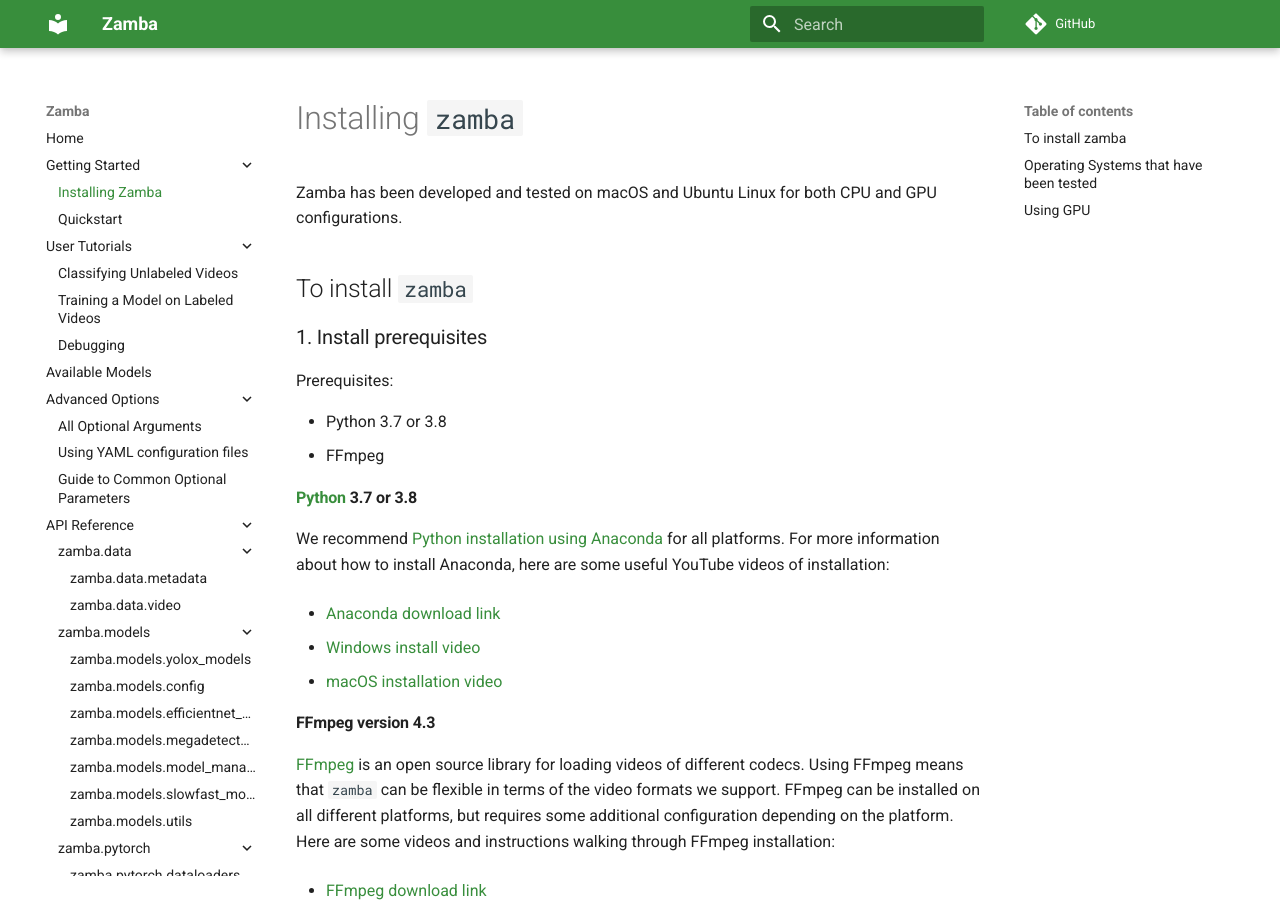
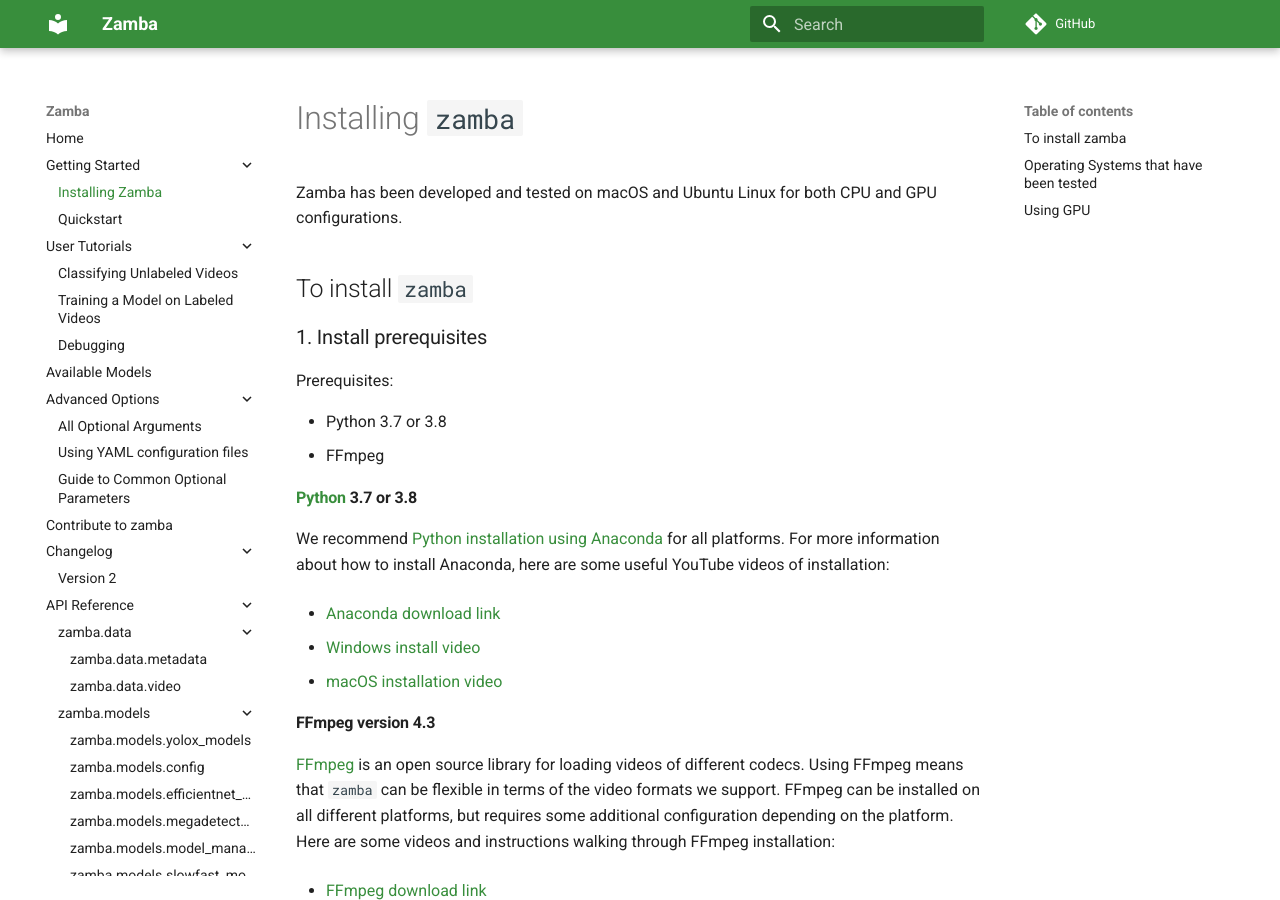
Before and after one commit to drivendataorg/zamba, an MkDocs documentation site: the page built from docs/docs/install.md, in a window 1280 px wide and 900 px high. Built offline with MkDocs 1.6.1 and Material for MkDocs 9.7.7, drawn with Linux system fonts in a browser that asks for light colours; comment, search, counter and statistics services are not loaded; the version menu is left out.

```diff
--- a/docs/mkdocs.yml
+++ b/docs/mkdocs.yml
@@ -26,6 +26,9 @@ nav:
       - All Optional Arguments: "configurations.md"
       - Using YAML configuration files: "yaml-config.md"
       - Guide to Common Optional Parameters: "extra-options.md"
+  - "Contribute to zamba": "contribute.md"
+  - "Changelog":
+      - Version 2: "v2_updates.md"
   - API Reference:
       - zamba.data:
           - zamba.data.metadata: "api-reference/data-metadata.md"
@@ -49,9 +52,6 @@ nav:
       - zamba.exceptions: "api-reference/exceptions.md"
       - zamba.metrics: "api-reference/metrics.md"
       - zamba.settings: "api-reference/settings.md"
-  - "Contribute to zamba": "contribute.md"
-  - "Changelog":
-      - Version 2: "v2_updates.md"
 
 markdown_extensions:
   - pymdownx.highlight
```
